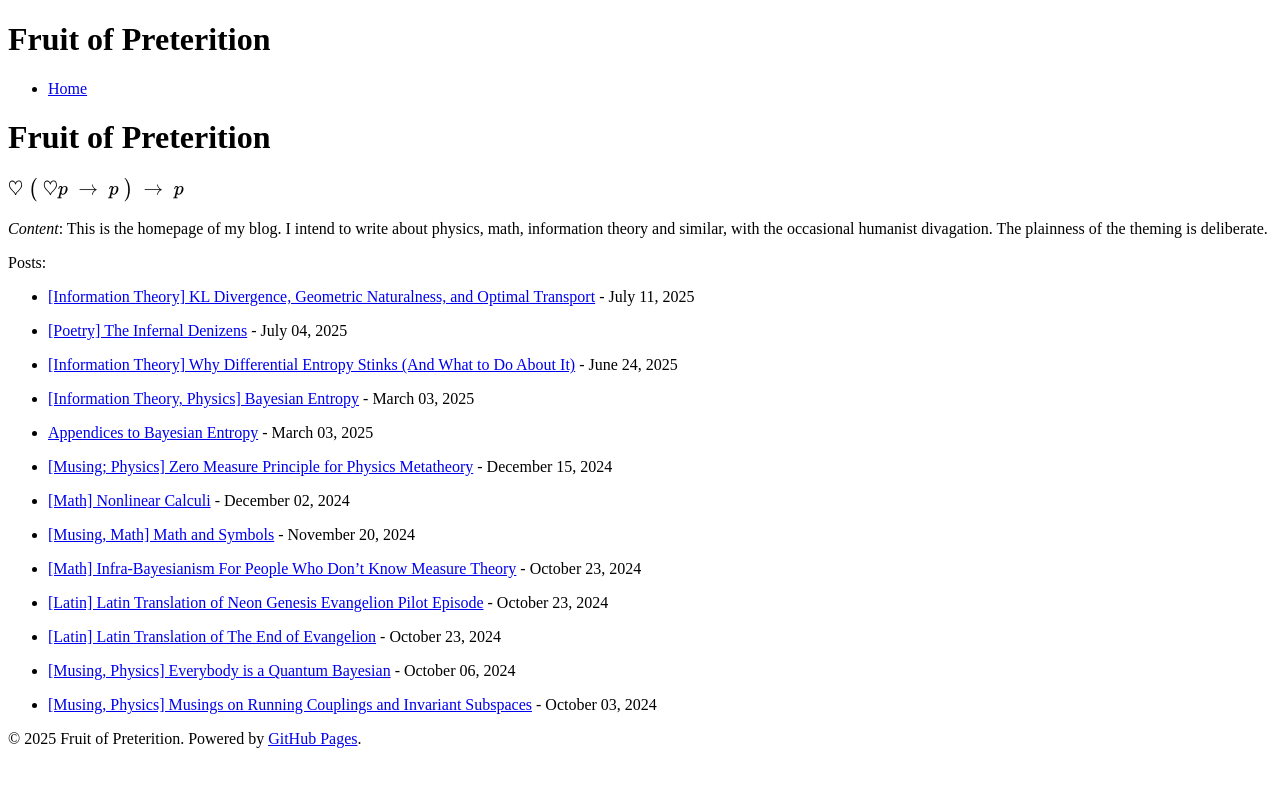
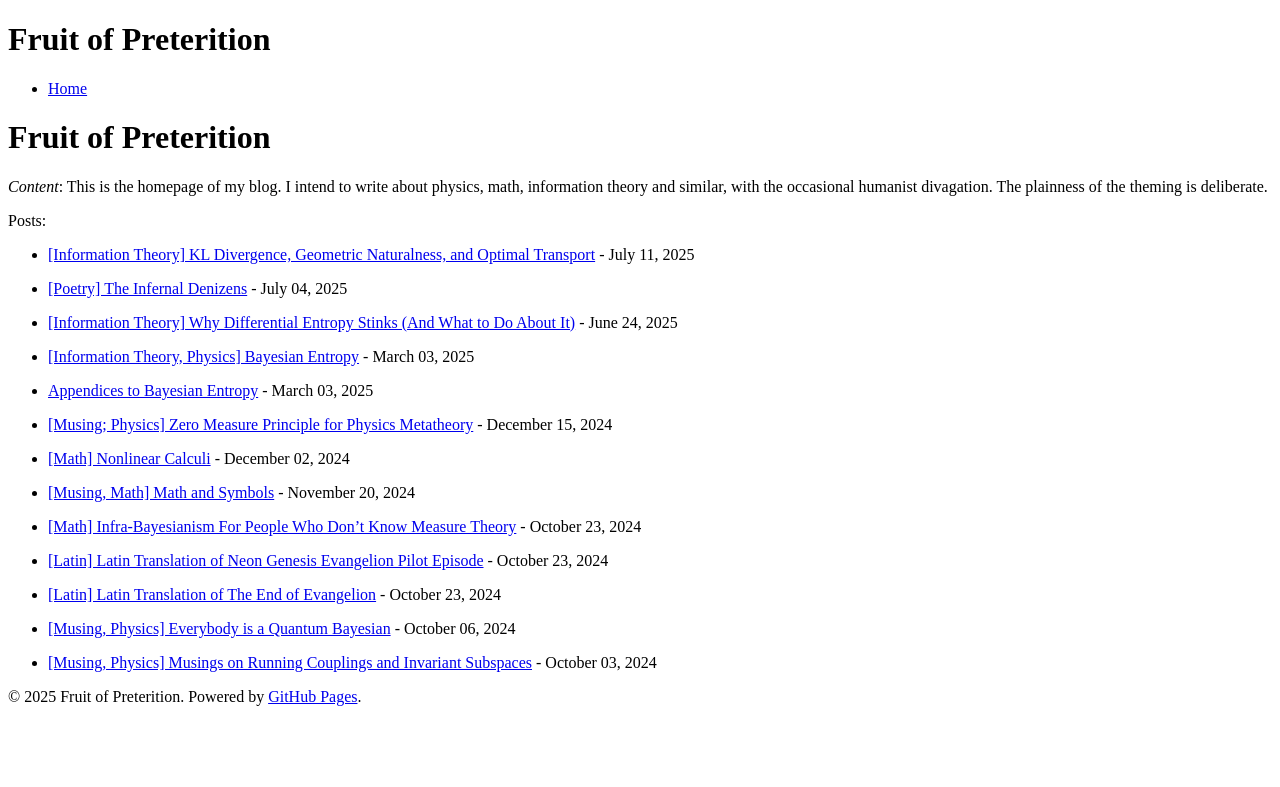
Before and after one commit to CharlesR-W/crw-blog, a Jekyll site: the page built from index.md, in a window 1280 px wide. Shown: the top 787 px of the page. Built offline with Jekyll 4.4.1, drawn with Linux system fonts in a browser that asks for light colours.

Commit message:
Update blog from Obsidian

```diff
--- a/index.md
+++ b/index.md
@@ -4,7 +4,6 @@ title: "Fruit of Preterition"
 ---
 
 # Fruit of Preterition
-### $\heartsuit \; \big( \; \heartsuit p \;\rightarrow\; p \; \big) \;\rightarrow\; p$
 
 
 *Content*: This is the homepage of my blog.  I intend to write about physics, math, information theory and similar, with the occasional humanist divagation.  The plainness of the theming is deliberate.
```
